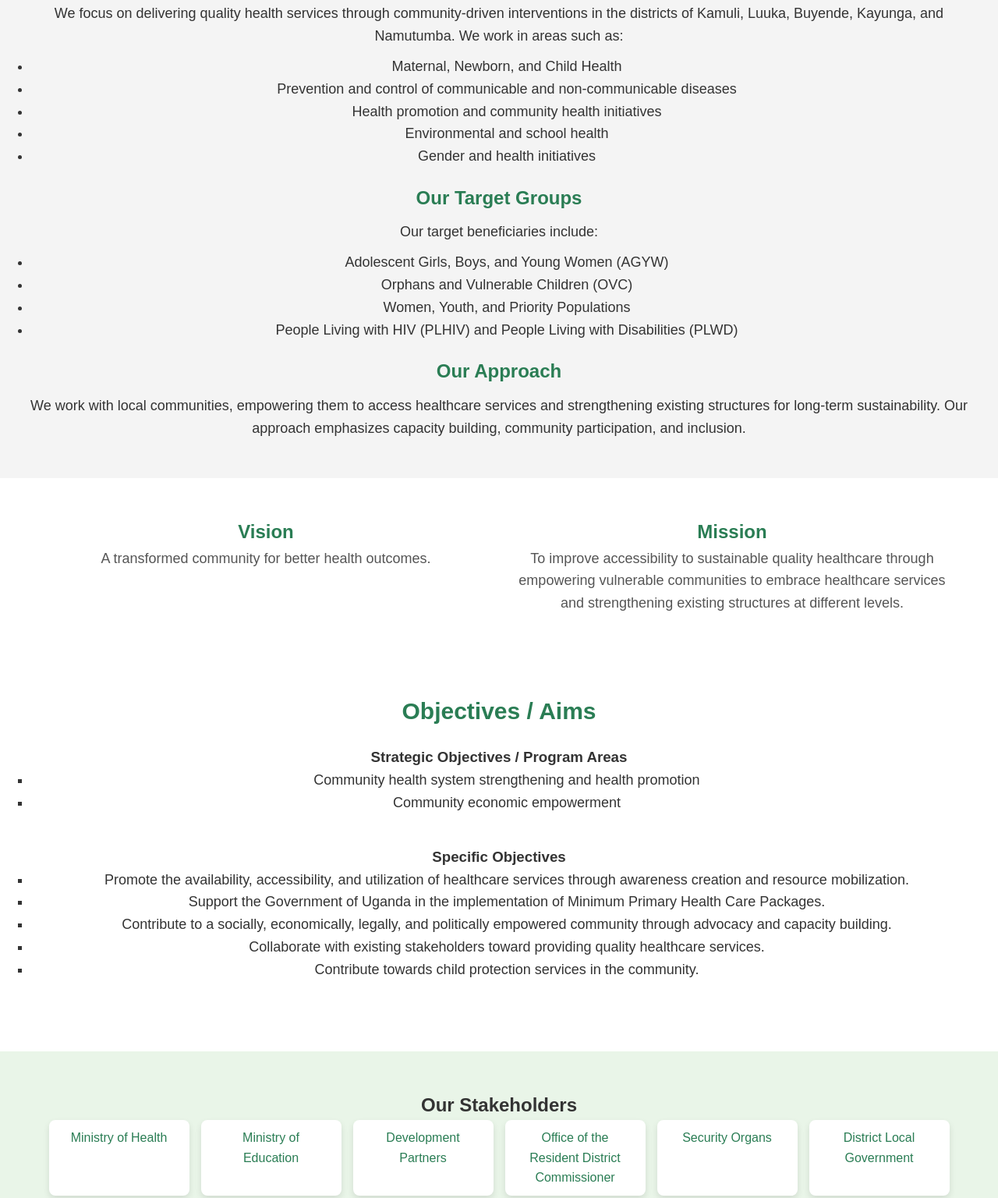
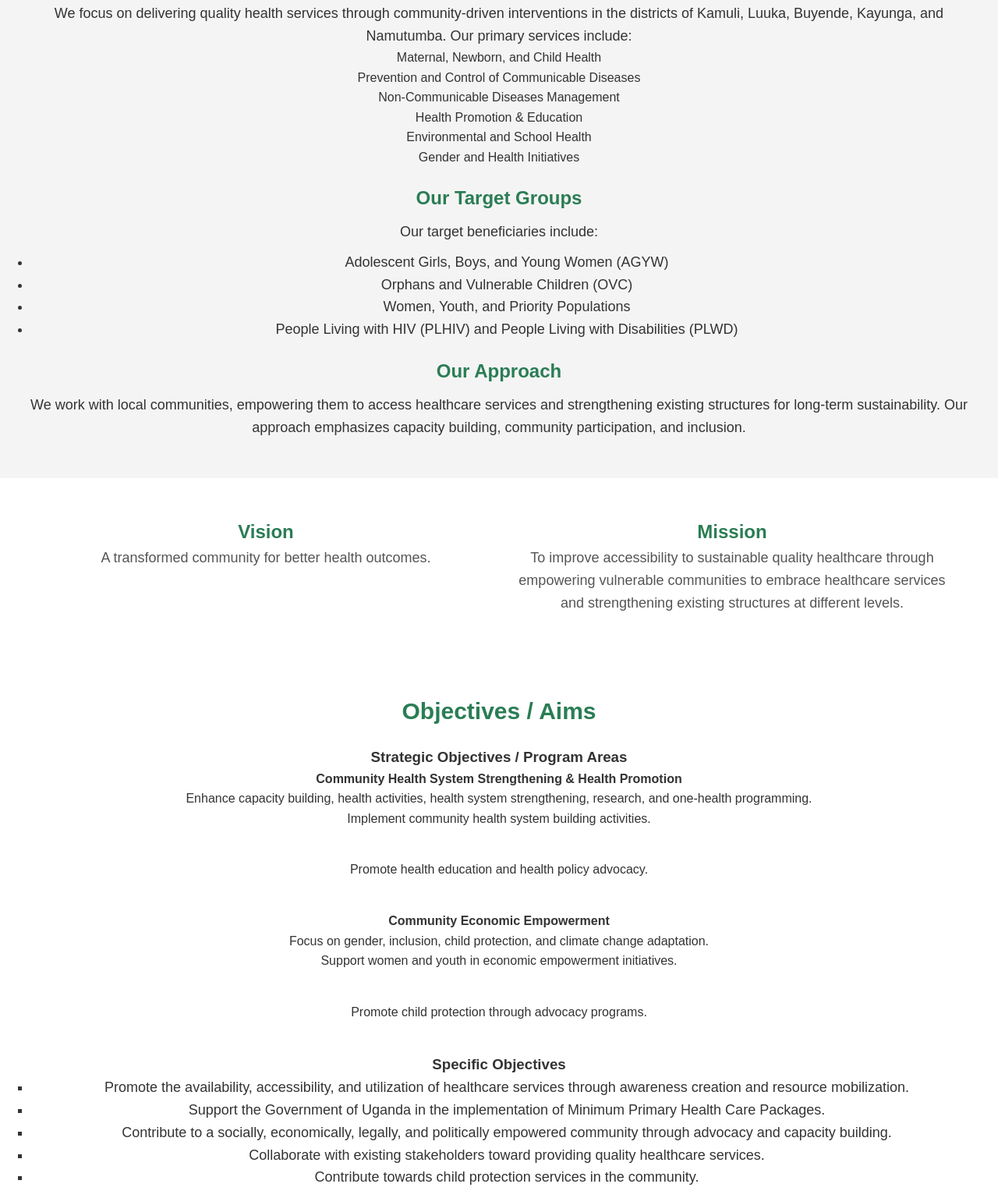
Before and after one commit to NAKIBINGEGIDEON/shapug.github.io, a plain HTML site: page index.html in a window 1280 px wide. Shown: the part 625-2161 px from the top of the page at 78% size. Drawn offline with Linux system fonts and the light colour scheme.

Commit message:
Update index.html

```diff
--- a/index.html
+++ b/index.html
@@ -38,14 +38,15 @@
     <p><strong>KAN Sustainable Health Action for Development (SHAP-UGANDA) Limited</strong> is a Not-For-Profit Non-Governmental Organization, founded in 2021 by a group of public health professionals with the goal of providing comprehensive healthcare services to marginalized communities in Uganda.</p>
 
     <h3>Our Work</h3>
-    <p>We focus on delivering quality health services through community-driven interventions in the districts of Kamuli, Luuka, Buyende, Kayunga, and Namutumba. We work in areas such as:</p>
-    <ul>
-      <li>Maternal, Newborn, and Child Health</li>
-      <li>Prevention and control of communicable and non-communicable diseases</li>
-      <li>Health promotion and community health initiatives</li>
-      <li>Environmental and school health</li>
-      <li>Gender and health initiatives</li>
-    </ul>
+    <p>We focus on delivering quality health services through community-driven interventions in the districts of Kamuli, Luuka, Buyende, Kayunga, and Namutumba. Our primary services include:</p>
+    <div class="service-cards">
+      <div class="service-card">Maternal, Newborn, and Child Health</div>
+      <div class="service-card">Prevention and Control of Communicable Diseases</div>
+      <div class="service-card">Non-Communicable Diseases Management</div>
+      <div class="service-card">Health Promotion & Education</div>
+      <div class="service-card">Environmental and School Health</div>
+      <div class="service-card">Gender and Health Initiatives</div>
+    </div>
 
     <h3>Our Target Groups</h3>
     <p>Our target beneficiaries include:</p>
@@ -76,15 +77,31 @@
 <!-- Objectives Section -->
 <section id="objectives" class="objectives">
   <h2>Objectives / Aims</h2>
-  <div class="strategic">
-    <h3>Strategic Objectives / Program Areas</h3>
-    <ul>
-      <li>Community health system strengthening and health promotion</li>
-      <li>Community economic empowerment</li>
-    </ul>
+
+  <!-- Major Objectives -->
+  <div class="major-objectives">
+    <h3 class="major-title">Strategic Objectives / Program Areas</h3>
+    <div class="major-objective">
+      <h4>Community Health System Strengthening & Health Promotion</h4>
+      <p>Enhance capacity building, health activities, health system strengthening, research, and one-health programming.</p>
+      <div class="specific-objectives">
+        <div class="specific">Implement community health system building activities.</div>
+        <div class="specific">Promote health education and health policy advocacy.</div>
+      </div>
+    </div>
+    <div class="major-objective">
+      <h4>Community Economic Empowerment</h4>
+      <p>Focus on gender, inclusion, child protection, and climate change adaptation.</p>
+      <div class="specific-objectives">
+        <div class="specific">Support women and youth in economic empowerment initiatives.</div>
+        <div class="specific">Promote child protection through advocacy programs.</div>
+      </div>
+    </div>
   </div>
-  <div class="specific">
-    <h3>Specific Objectives</h3>
+
+  <!-- Specific Objectives -->
+  <div class="specific-objectives-section">
+    <h3 class="specific-title">Specific Objectives</h3>
     <ul>
       <li>Promote the availability, accessibility, and utilization of healthcare services through awareness creation and resource mobilization.</li>
       <li>Support the Government of Uganda in the implementation of Minimum Primary Health Care Packages.</li>
```
